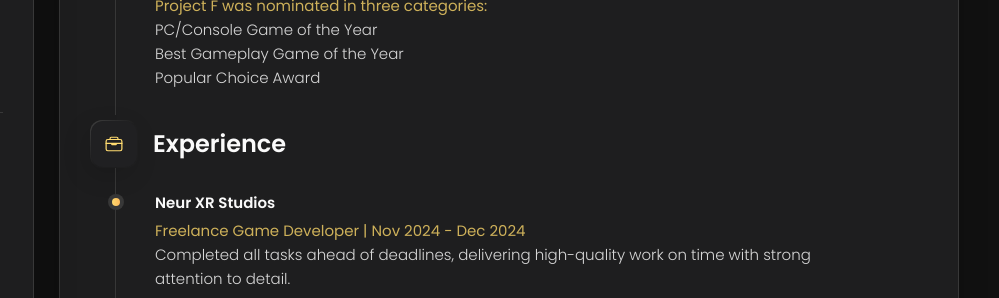
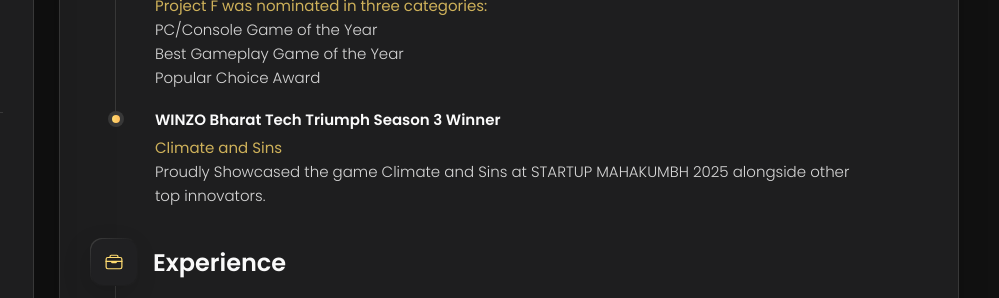
Before and after one commit to alexwithoutyou/home, a plain HTML site: page index.html in a window 1280 px wide. Both pictures are taken after a click on the button "Resume". Shown: the part 295-593 px from the top of the page, 281-1280 px from the left. Drawn offline with nearby package versions, Linux system fonts and the light colour scheme.

Commit message:
tech triumph achuevement added

```diff
--- a/index.html
+++ b/index.html
@@ -548,7 +548,16 @@
             </li>
 
 
-            <li >
+
+            <li class="timeline-item">
+
+              <h4 class="h4 timeline-item-title">WINZO Bharat Tech Triumph Season 3 Winner</h4>
+
+              <span>Climate and Sins</span>
+
+              <p class="timeline-text">
+                Proudly Showcased the game Climate and Sins at STARTUP MAHAKUMBH 2025 alongside other top innovators.
+              </p>
 
             </li>
 
```
Also changed, not shown: 1 other file.
